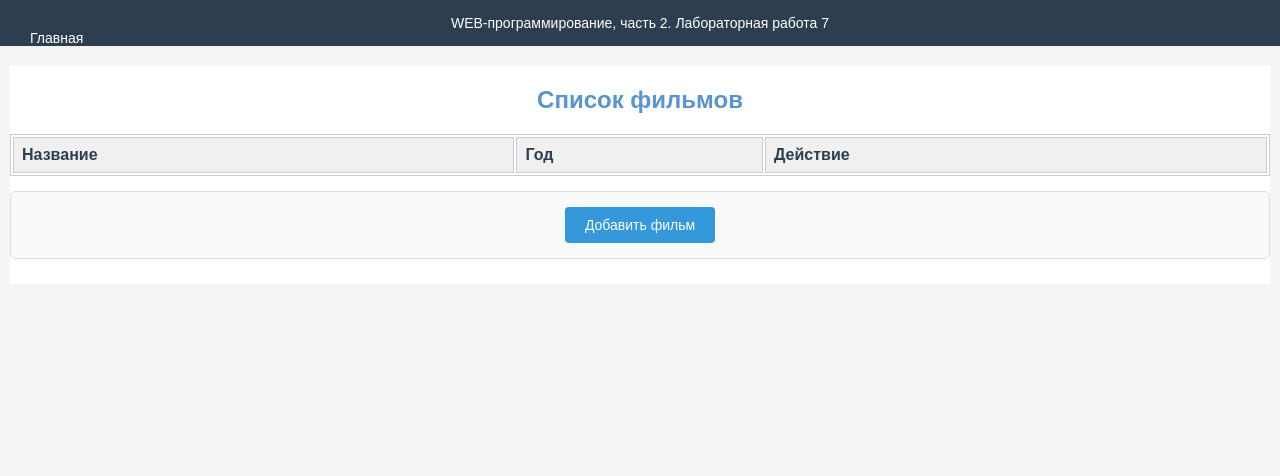
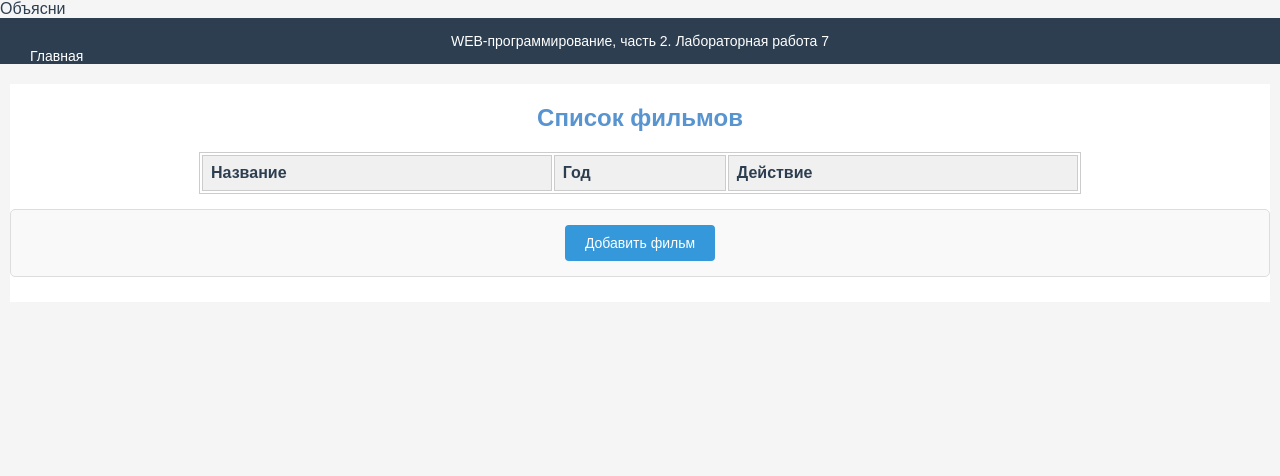
Before and after one commit to ArtematGame/WebCursTree, a Flask app: page /lab7/ in a window 1280 px wide. Shown: the top 476 px of the page. Run offline with Flask 3, Linux system fonts and the light colour scheme; data that the repository does not hold is empty.

Commit message:
исправление стилей

```diff
--- a/templates/lab7/index.html
+++ b/templates/lab7/index.html
@@ -7,7 +7,8 @@
 <style>
     table {
         border: 1px solid #ccc;
-        width: 100%;
+        width: 70%;
+        margin: 0 auto;
     }
 
     th, td {
@@ -61,6 +62,7 @@
         font-size: 14px;
     }
 </style>
+Объясни
 {% endblock %}
 
 {% block main %}
```
Also changed, not shown: templates/lab7/lab7.html (+2 -8 lines), templates/lab7/test s loginom.py (added).
